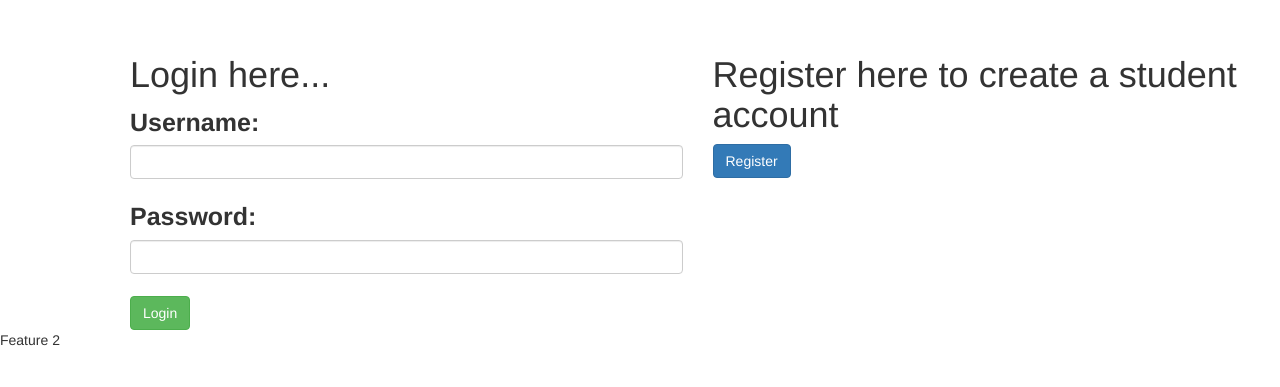
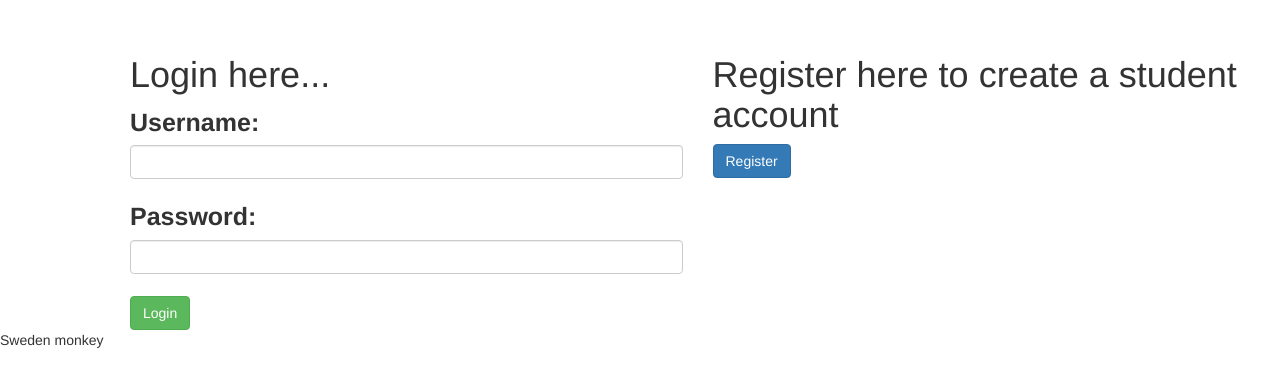
Before and after one commit to nandini5094/Student, an Angular app: page / in a window 1280 px wide. Shown: the part 165-552 px from the top of the page. Built offline with nearby package versions, Linux system fonts and the light colour scheme.

Commit message:
seventh commit

```diff
--- a/src/app/grelogin/grelogin.component.html
+++ b/src/app/grelogin/grelogin.component.html
@@ -25,5 +25,5 @@
 
 
 <div>
-    Feature 2
+    Sweden monkey
 </div>
```
